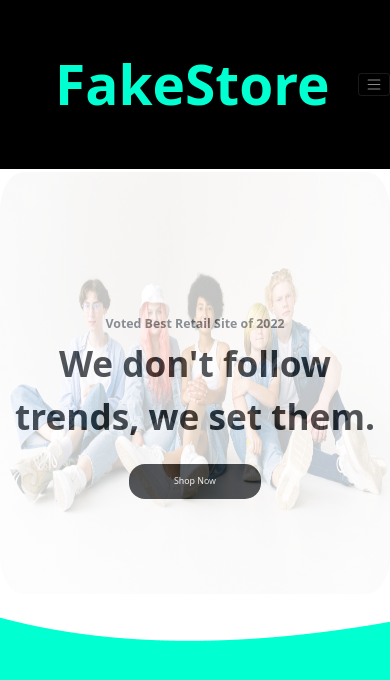
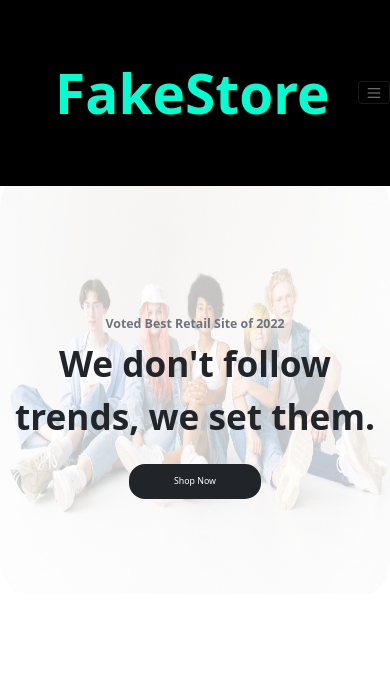
Before and after one commit to jacobbarnette/ecommerceRedux, a React (Create React App) app: page / in a window 390 px wide. Shown: the top 680 px of the page. Built offline with nearby package versions, Linux system fonts and the light colour scheme.

Commit message:
added more mobile styling

```diff
--- a/src/components/Home.js
+++ b/src/components/Home.js
@@ -13,6 +13,7 @@ const Home = () => {
           <div className=" btnContainer justify-content-center">
             <Button
               onClick={() => navigate("/items")}
+              onTouchStart={() => navigate("/items")}
               className="shopBtn text-center justify-content-center"
               variant="dark"
             >
--- a/src/index.css
+++ b/src/index.css
@@ -91,6 +91,7 @@ html {
 
 .itemCard{
   padding-top: 7em;
+
 }
 
 .cardImg {
@@ -204,13 +205,13 @@ html {
   width: 50%;
 }
 
-@media (max-width: 1600px) {
+@media (max-width: 1024px) {
   html {
     font-size: 55%;
   }
 
   .navBar {
-    height: 20%;
+    height: 22%;
   }
   .header {
     font-size: 5em;
@@ -219,6 +220,12 @@ html {
     width: 100%;
     padding-left: 1em;
   }
+  .shoppingHeader{
+    margin:0 auto;
+    padding-top:12em;
+    text-align: center;
+  }
+
 
   h4{
   margin-top: 10em;
@@ -232,7 +239,8 @@ html {
     background-size: auto;
     position: absolute;
     bottom: -10em;
-    width: 100%
+    width: 100%;
+    background-image: none;
   }
 
   .col {
@@ -241,6 +249,10 @@ html {
 
   .itemCard {
     margin: 0 9em;
+  }
+
+  .btnContainer {
+    z-index: 7;
   }
 
 
@@ -252,7 +264,7 @@ html {
     height: 50%;
     left: 0;
     opacity: 25%;
-
+    z-index: -1;
   }
 
   .container {
```
